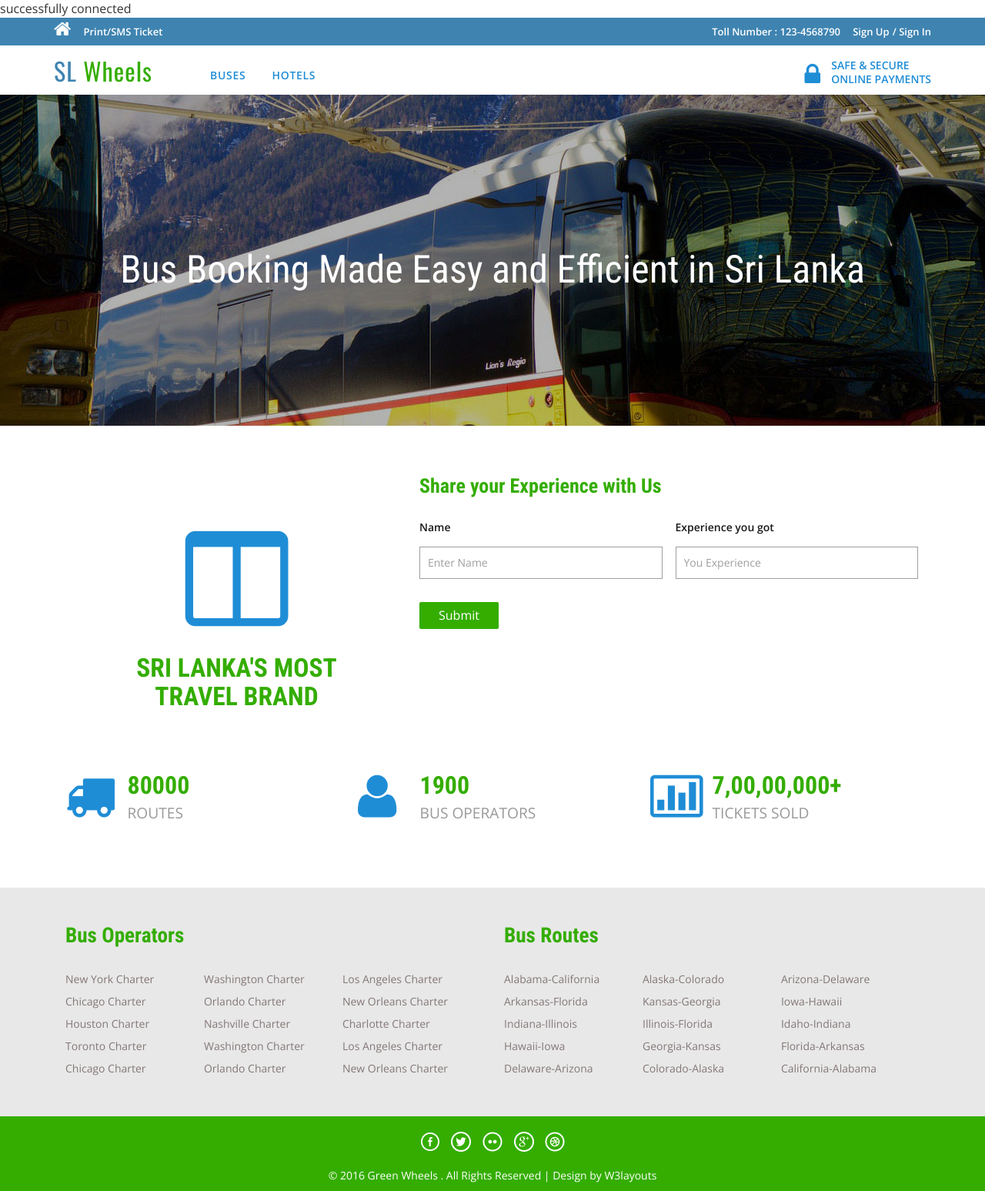
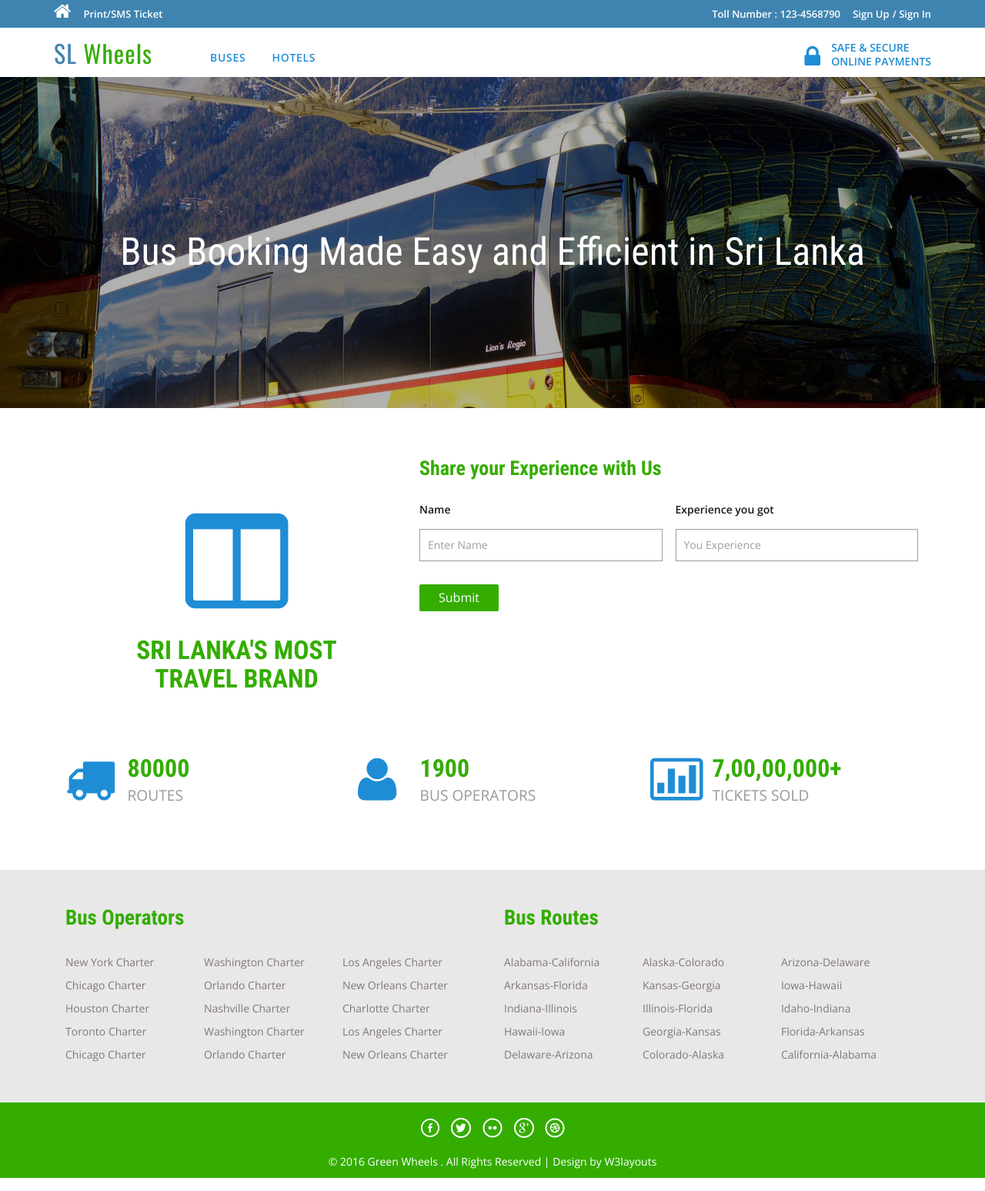
Before and after one commit to samithperera94/bookexpressbus, a PHP site: page /comments.php in a window 1280 px wide. Shown: the whole page at 77% size. Run offline with PHP 8.4, Linux system fonts and the light colour scheme; data that the repository does not hold is empty.

Commit message:
remove unwanted

```diff
--- a/comments.php
+++ b/comments.php
@@ -4,8 +4,6 @@ $connection = mysqli_connect('127.0.0.1','root','','bookexpressbus');
 
 if(mysqli_connect_errno()){
 	die("Somethig Ent wrong");
-}else{
-	echo 'successfully connected';
 }
 
 $name=$_POST['name'];
```
